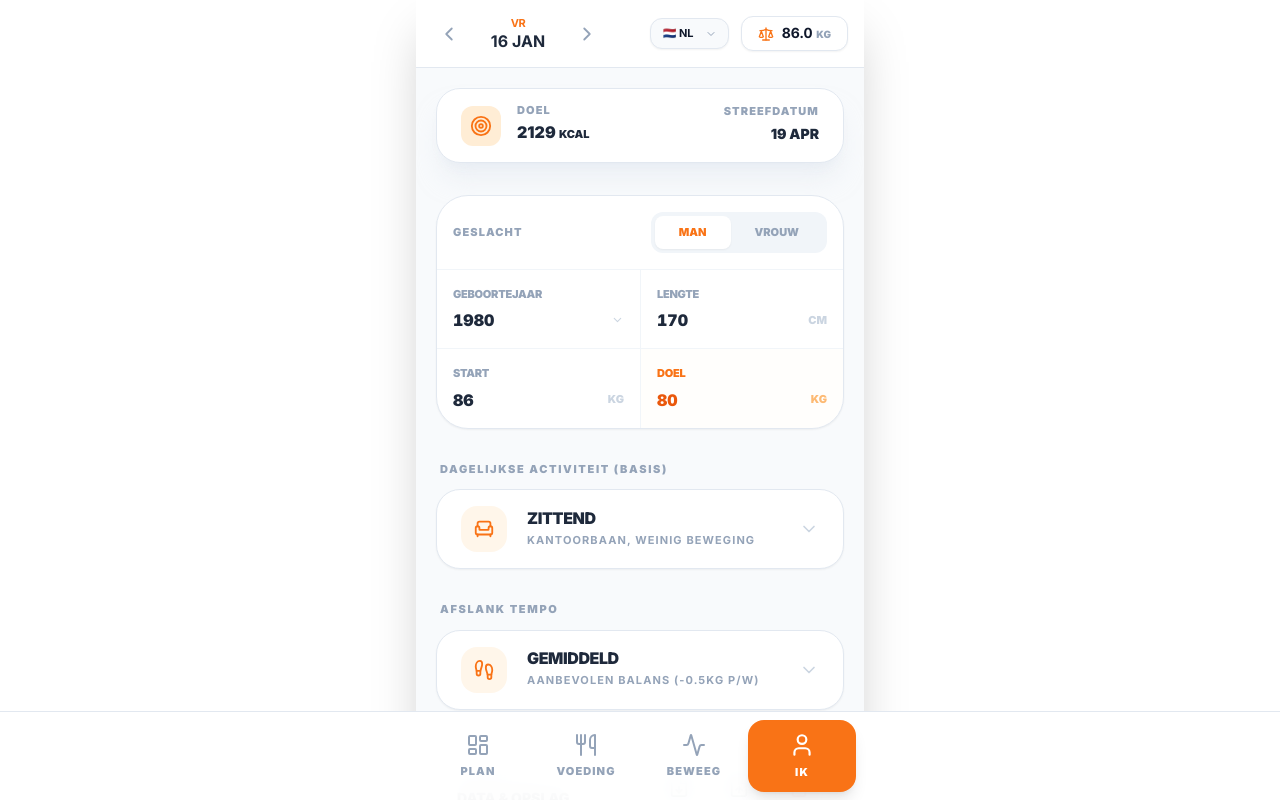
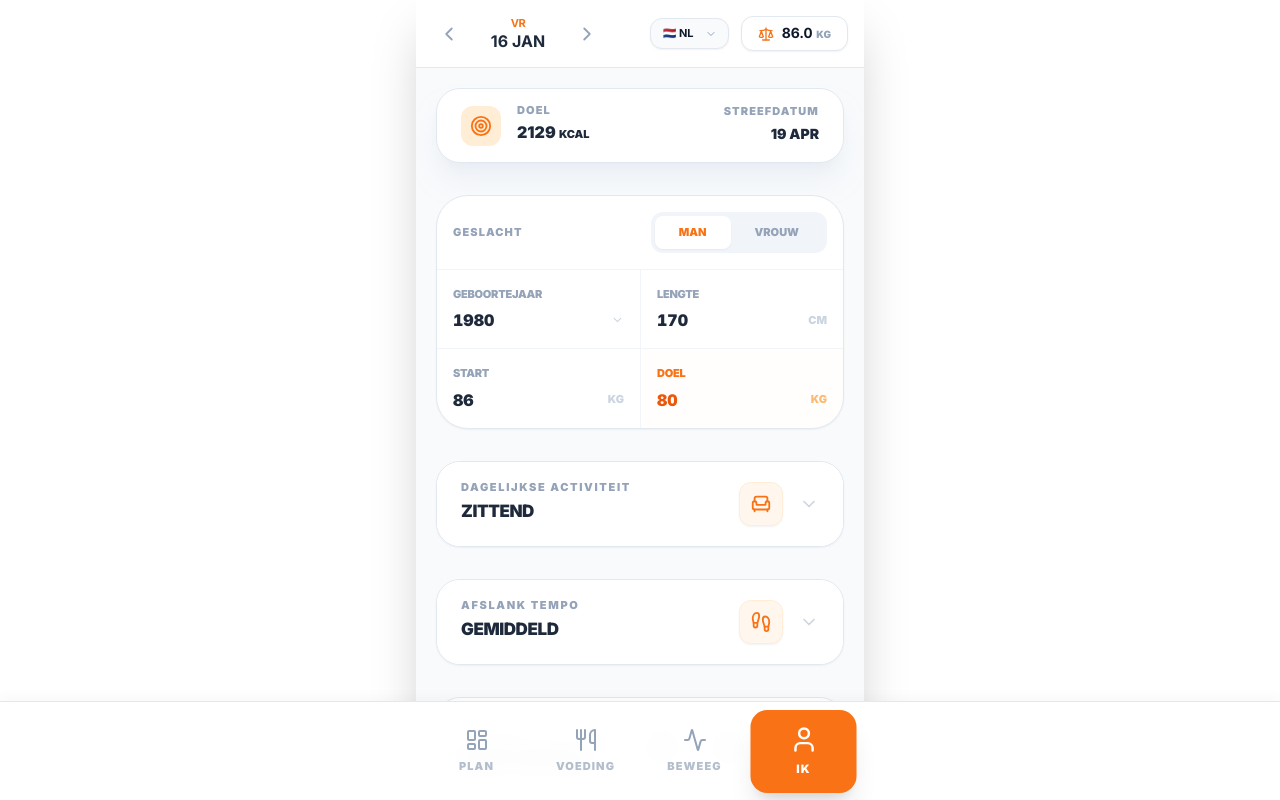
Before and after one commit to Legalfiction/My-healthy-planning, a React (Vite) app: page / in a window 1280 px wide. Both pictures are taken after a click on the button "IK". Built offline with nearby package versions, Linux system fonts and the light colour scheme.

Commit message:
feat(profile): Improve activity level selection UI
Refactors the activity level selection component in the user profile section. Enhances the visual presentation and interaction, making it more user-friendly.

```diff
--- a/App.tsx
+++ b/App.tsx
@@ -810,33 +810,39 @@ export default function App() {
              </div>
 
              {/* RICH LISTBOX: ACTIVITY LEVEL */}
-             <div className="space-y-3 relative">
-                <h3 className="text-[11px] font-black text-slate-400 uppercase tracking-[0.15em] px-1">Dagelijkse Activiteit (Basis)</h3>
-                <div className="bg-white rounded-[1.5rem] border border-slate-200 shadow-sm overflow-hidden">
+             <div className="space-y-4">
+                <div className="bg-white rounded-[1.5rem] border border-slate-200 shadow-sm overflow-hidden transition-all duration-300">
                    <button
                      onClick={() => { setIsActivitySelectOpen(!isActivitySelectOpen); setIsPaceSelectOpen(false); }}
-                     className="w-full px-6 py-4 flex items-center justify-between text-left"
+                     className={`w-full px-6 py-5 flex items-center justify-between text-left transition-colors ${isActivitySelectOpen ? 'bg-slate-50' : 'bg-white'}`}
                    >
+                     <div className="flex flex-col">
+                        <span className="text-[11px] font-black text-slate-400 uppercase tracking-[0.15em] leading-none mb-1.5">Dagelijkse Activiteit</span>
+                        <span className="text-[17px] font-black text-slate-800 uppercase tracking-tight">
                            {(() => {
                               const current = [
-                          { id: 'light', icon: Armchair, title: 'Zittend', desc: 'Kantoorbaan, weinig beweging' },
-                          { id: 'moderate', icon: Stethoscope, title: 'Gemiddeld', desc: 'Staand werk, lichte inspanning' },
-                          { id: 'heavy', icon: Construction, title: 'Zwaar werk', desc: 'Fysiek zwaar werk / bouw' }
-                        ].find(l => l.id === state.profile.activityLevel) || { icon: Armchair, title: 'Kies Niveau', desc: '' };
-                        return (
-                          <div className="flex items-center gap-5">
-                             <div className="p-3 bg-orange-100/50 rounded-2xl text-orange-500"><current.icon size={22} /></div>
-                             <div>
-                                <h4 className="text-base font-black text-slate-800 leading-none mb-1.5 uppercase tracking-tight">{current.title}</h4>
-                                <p className="text-[11px] text-slate-400 font-bold uppercase tracking-widest">{current.desc}</p>
+                                { id: 'light', title: 'Zittend' },
+                                { id: 'moderate', title: 'Gemiddeld' },
+                                { id: 'heavy', title: 'Zwaar werk' }
+                              ].find(l => l.id === state.profile.activityLevel);
+                              return current?.title || 'Kies Niveau';
+                           })()}
+                        </span>
                      </div>
+                     <div className="flex items-center gap-4">
+                        <div className="p-2.5 bg-orange-50 rounded-xl text-orange-500 shadow-sm border border-orange-100">
+                           {(() => {
+                              const iconMap: any = { light: Armchair, moderate: Stethoscope, heavy: Construction };
+                              const Icon = iconMap[state.profile.activityLevel || 'light'] || Armchair;
+                              return <Icon size={22} />;
+                           })()}
                         </div>
-                        );
-                     })()}
-                     <ChevronDown size={20} className={`text-slate-300 transition-transform ${isActivitySelectOpen ? 'rotate-180' : ''}`} />
+                        <ChevronDown size={20} className={`text-slate-300 transition-transform duration-300 ${isActivitySelectOpen ? 'rotate-180' : ''}`} />
+                     </div>
                    </button>
+
                    {isActivitySelectOpen && (
-                     <div className="border-t border-slate-100 divide-y divide-slate-50 bg-slate-50/30 animate-in slide-in-from-top-2 duration-200">
+                     <div className="border-t border-slate-100 divide-y divide-slate-50 bg-white animate-in slide-in-from-top-2 duration-300">
                         {[
                           { id: 'light', icon: Armchair, title: 'Zittend', desc: 'Kantoorbaan, weinig beweging' },
                           { id: 'moderate', icon: Stethoscope, title: 'Gemiddeld', desc: 'Staand werk, lichte inspanning' },
@@ -845,14 +851,16 @@ export default function App() {
                           <button
                              key={lvl.id}
                              onClick={() => { updateProfile({ activityLevel: lvl.id as any }); setIsActivitySelectOpen(false); }}
-                             className="w-full px-8 py-5 flex items-center gap-5 text-left hover:bg-white transition-colors"
+                             className="w-full px-7 py-5 flex items-center gap-5 text-left hover:bg-orange-50/50 transition-colors group"
                           >
-                             <div className={`p-3 rounded-2xl ${state.profile.activityLevel === lvl.id ? 'bg-orange-500 text-white' : 'bg-white text-slate-400 shadow-sm'}`}><lvl.icon size={22} /></div>
+                             <div className={`p-3.5 rounded-2xl transition-all ${state.profile.activityLevel === lvl.id ? 'bg-orange-500 text-white shadow-lg' : 'bg-slate-50 text-slate-400 group-hover:bg-white'}`}>
+                                <lvl.icon size={26} />
+                             </div>
                              <div className="flex-grow">
-                                <h4 className={`text-base font-black leading-none mb-1.5 uppercase ${state.profile.activityLevel === lvl.id ? 'text-orange-600' : 'text-slate-800'}`}>{lvl.title}</h4>
-                                <p className="text-[11px] text-slate-400 font-bold uppercase tracking-widest">{lvl.desc}</p>
+                                <h4 className={`text-[15px] font-black leading-none mb-1.5 uppercase tracking-tight ${state.profile.activityLevel === lvl.id ? 'text-orange-600' : 'text-slate-800'}`}>{lvl.title}</h4>
+                                <p className="text-[12px] text-slate-400 font-bold uppercase tracking-wider">{lvl.desc}</p>
                              </div>
-                             {state.profile.activityLevel === lvl.id && <Check size={20} className="text-orange-500" />}
+                             {state.profile.activityLevel === lvl.id && <div className="w-6 h-6 bg-orange-500 rounded-full flex items-center justify-center text-white shadow-sm animate-in zoom-in duration-300"><Check size={14} /></div>}
                           </button>
                         ))}
                      </div>
@@ -861,34 +869,40 @@ export default function App() {
              </div>
 
              {/* RICH LISTBOX: PACE */}
-             <div className="space-y-3 relative">
-                <h3 className="text-[11px] font-black text-slate-400 uppercase tracking-[0.15em] px-1">Afslank Tempo</h3>
-                <div className="bg-white rounded-[1.5rem] border border-slate-200 shadow-sm overflow-hidden">
+             <div className="space-y-4">
+                <div className="bg-white rounded-[1.5rem] border border-slate-200 shadow-sm overflow-hidden transition-all duration-300">
                    <button
                      onClick={() => { setIsPaceSelectOpen(!isPaceSelectOpen); setIsActivitySelectOpen(false); }}
-                     className="w-full px-6 py-4 flex items-center justify-between text-left"
+                     className={`w-full px-6 py-5 flex items-center justify-between text-left transition-colors ${isPaceSelectOpen ? 'bg-slate-50' : 'bg-white'}`}
                    >
+                     <div className="flex flex-col">
+                        <span className="text-[11px] font-black text-slate-400 uppercase tracking-[0.15em] leading-none mb-1.5">Afslank Tempo</span>
+                        <span className="text-[17px] font-black text-slate-800 uppercase tracking-tight">
                            {(() => {
                               const current = [
-                          { id: 'slow', icon: Turtle, title: 'Rustig', desc: 'Duurzaam afvallen (-0.25kg p/w)' },
-                          { id: 'average', icon: Footprints, title: 'Gemiddeld', desc: 'Aanbevolen balans (-0.5kg p/w)' },
-                          { id: 'fast', icon: Flame, title: 'Snel', desc: 'Ambitieus doel (-1.0kg p/w)' },
-                          { id: 'custom', icon: Pencil, title: 'Eigen tempo', desc: 'Kies zelf je streefdatum' }
-                        ].find(p => p.id === state.profile.weightLossSpeed) || { icon: Footprints, title: 'Kies Tempo', desc: '' };
-                        return (
-                          <div className="flex items-center gap-5">
-                             <div className="p-3 bg-orange-100/50 rounded-2xl text-orange-500"><current.icon size={22} /></div>
-                             <div>
-                                <h4 className="text-base font-black text-slate-800 leading-none mb-1.5 uppercase tracking-tight">{current.title}</h4>
-                                <p className="text-[11px] text-slate-400 font-bold uppercase tracking-widest">{current.desc}</p>
+                                { id: 'slow', title: 'Rustig' },
+                                { id: 'average', title: 'Gemiddeld' },
+                                { id: 'fast', title: 'Snel' },
+                                { id: 'custom', title: 'Eigen tempo' }
+                              ].find(p => p.id === state.profile.weightLossSpeed);
+                              return current?.title || 'Kies Tempo';
+                           })()}
+                        </span>
                      </div>
+                     <div className="flex items-center gap-4">
+                        <div className="p-2.5 bg-orange-50 rounded-xl text-orange-500 shadow-sm border border-orange-100">
+                           {(() => {
+                              const iconMap: any = { slow: Turtle, average: Footprints, fast: Flame, custom: Pencil };
+                              const Icon = iconMap[state.profile.weightLossSpeed || 'average'] || Footprints;
+                              return <Icon size={22} />;
+                           })()}
                         </div>
-                        );
-                     })()}
-                     <ChevronDown size={20} className={`text-slate-300 transition-transform ${isPaceSelectOpen ? 'rotate-180' : ''}`} />
+                        <ChevronDown size={20} className={`text-slate-300 transition-transform duration-300 ${isPaceSelectOpen ? 'rotate-180' : ''}`} />
+                     </div>
                    </button>
+
                    {isPaceSelectOpen && (
-                     <div className="border-t border-slate-100 divide-y divide-slate-50 bg-slate-50/30 animate-in slide-in-from-top-2 duration-200">
+                     <div className="border-t border-slate-100 divide-y divide-slate-50 bg-white animate-in slide-in-from-top-2 duration-300">
                         {[
                           { id: 'slow', icon: Turtle, title: 'Rustig', desc: 'Duurzaam afvallen (-0.25kg p/w)' },
                           { id: 'average', icon: Footprints, title: 'Gemiddeld', desc: 'Aanbevolen balans (-0.5kg p/w)' },
@@ -898,14 +912,16 @@ export default function App() {
                           <button
                              key={sp.id}
                              onClick={() => { updateProfile({ weightLossSpeed: sp.id as any }); setIsPaceSelectOpen(false); }}
-                             className="w-full px-8 py-5 flex items-center gap-5 text-left hover:bg-white transition-colors"
+                             className="w-full px-7 py-5 flex items-center gap-5 text-left hover:bg-orange-50/50 transition-colors group"
                           >
-                             <div className={`p-3 rounded-2xl ${state.profile.weightLossSpeed === sp.id ? 'bg-orange-500 text-white' : 'bg-white text-slate-400 shadow-sm'}`}><sp.icon size={22} /></div>
+                             <div className={`p-3.5 rounded-2xl transition-all ${state.profile.weightLossSpeed === sp.id ? 'bg-orange-500 text-white shadow-lg' : 'bg-slate-50 text-slate-400 group-hover:bg-white'}`}>
+                                <sp.icon size={26} />
+                             </div>
                              <div className="flex-grow">
-                                <h4 className={`text-base font-black leading-none mb-1.5 uppercase ${state.profile.weightLossSpeed === sp.id ? 'text-orange-600' : 'text-slate-800'}`}>{sp.title}</h4>
-                                <p className="text-[11px] text-slate-400 font-bold uppercase tracking-widest">{sp.desc}</p>
+                                <h4 className={`text-[15px] font-black leading-none mb-1.5 uppercase tracking-tight ${state.profile.weightLossSpeed === sp.id ? 'text-orange-600' : 'text-slate-800'}`}>{sp.title}</h4>
+                                <p className="text-[12px] text-slate-400 font-bold uppercase tracking-wider">{sp.desc}</p>
                              </div>
-                             {state.profile.weightLossSpeed === sp.id && <Check size={20} className="text-orange-500" />}
+                             {state.profile.weightLossSpeed === sp.id && <div className="w-6 h-6 bg-orange-500 rounded-full flex items-center justify-center text-white shadow-sm animate-in zoom-in duration-300"><Check size={14} /></div>}
                           </button>
                         ))}
                      </div>
@@ -913,20 +929,29 @@ export default function App() {
                 </div>
 
                 {state.profile.weightLossSpeed === 'custom' && (
-                  <div className="mt-4 p-4 bg-orange-100/30 rounded-2xl border border-orange-200 flex items-center justify-between animate-in slide-in-from-top-2 duration-300">
-                     <label className="text-[11px] font-black text-orange-700 uppercase tracking-[0.15em]">EIGEN DATUM</label>
-                     <input type="date" min={minSafeDate} value={state.profile.customTargetDate || ''} onChange={(e) => updateProfile({ customTargetDate: e.target.value })} className="bg-white border-none py-2 px-4 rounded-xl font-black text-sm text-orange-600 outline-none shadow-sm" />
+                  <div className="mt-4 p-5 bg-orange-100/30 rounded-2xl border border-orange-200 flex items-center justify-between animate-in slide-in-from-top-2 duration-400">
+                     <label className="text-[12px] font-black text-orange-700 uppercase tracking-[0.2em]">EIGEN DATUM</label>
+                     <input
+                        type="date"
+                        min={minSafeDate}
+                        value={state.profile.customTargetDate || ''}
+                        onChange={(e) => updateProfile({ customTargetDate: e.target.value })}
+                        className="bg-white border-none py-2.5 px-5 rounded-xl font-black text-[15px] text-orange-600 outline-none shadow-sm focus:ring-2 focus:ring-orange-200"
+                     />
                   </div>
                 )}
              </div>
 
              {/* DATA STORAGE */}
-             <div className="bg-white rounded-[1.5rem] p-5 border border-slate-200 shadow-sm flex items-center justify-between">
-                <div><span className="text-[11px] font-black text-slate-400 uppercase tracking-widest block mb-1">SYSTEM</span><span className="text-sm font-black text-slate-800">{t.dataStorage}</span></div>
-                <div className="flex gap-3">
-                   <button onClick={handleExportData} className="w-12 h-12 bg-slate-50 rounded-2xl flex items-center justify-center text-slate-600 border border-slate-100 hover:bg-slate-100 active:scale-90 transition-all"><FileDown size={22}/></button>
-                   <button onClick={() => fileInputRef.current?.click()} className="w-12 h-12 bg-slate-50 rounded-2xl flex items-center justify-center text-slate-600 border border-slate-100 hover:bg-slate-100 active:scale-90 transition-all"><FileUp size={22}/></button>
-                   <button onClick={async () => { if(confirm(t.dataManagement.clearConfirm)){ await idb.clear(); window.location.reload(); } }} className="w-12 h-12 bg-red-50 rounded-2xl flex items-center justify-center text-red-600 border border-red-100 hover:bg-red-100 active:scale-90 transition-all"><Trash2 size={22}/></button>
+             <div className="bg-white rounded-[1.5rem] p-6 border border-slate-200 shadow-sm flex items-center justify-between">
+                <div>
+                   <span className="text-[11px] font-black text-slate-400 uppercase tracking-widest block mb-1.5">Systeem</span>
+                   <span className="text-base font-black text-slate-800">{t.dataStorage}</span>
+                </div>
+                <div className="flex gap-4">
+                   <button onClick={handleExportData} className="w-13 h-13 bg-slate-50 rounded-2xl flex items-center justify-center text-slate-600 border border-slate-100 hover:bg-slate-100 active:scale-90 transition-all p-3 shadow-sm"><FileDown size={24}/></button>
+                   <button onClick={() => fileInputRef.current?.click()} className="w-13 h-13 bg-slate-50 rounded-2xl flex items-center justify-center text-slate-600 border border-slate-100 hover:bg-slate-100 active:scale-90 transition-all p-3 shadow-sm"><FileUp size={24}/></button>
+                   <button onClick={async () => { if(confirm(t.dataManagement.clearConfirm)){ await idb.clear(); window.location.reload(); } }} className="w-13 h-13 bg-red-50 rounded-2xl flex items-center justify-center text-red-600 border border-red-100 hover:bg-red-100 active:scale-90 transition-all p-3 shadow-sm"><Trash2 size={24}/></button>
                 </div>
                 <input type="file" ref={fileInputRef} onChange={handleRestoreData} accept=".json" className="hidden" />
              </div>
@@ -934,8 +959,8 @@ export default function App() {
         )}
       </main>
 
-      <nav className="fixed bottom-0 left-0 right-0 z-50 bg-white/95 backdrop-blur-md border-t border-slate-200 pb-[env(safe-area-inset-bottom)]">
-        <div className="max-w-md mx-auto p-2 flex justify-between items-center">
+      <nav className="fixed bottom-0 left-0 right-0 z-[60] bg-white/95 backdrop-blur-md border-t border-slate-200 pb-[env(safe-area-inset-bottom)] shadow-[0_-4px_12px_rgba(0,0,0,0.03)]">
+        <div className="max-w-md mx-auto p-2.5 flex justify-between items-center gap-2">
           {[
             { id: 'dashboard', icon: LayoutDashboard, label: t.tabs.dashboard },
             { id: 'meals', icon: Utensils, label: t.tabs.meals },
@@ -949,10 +974,10 @@ export default function App() {
                 setIsActivitySelectOpen(false);
                 setIsPaceSelectOpen(false);
               }}
-              className={`flex flex-col items-center justify-center flex-1 py-3 rounded-2xl transition-all ${activeTab === tab.id ? 'bg-orange-500 text-white shadow-lg' : 'text-slate-400 hover:bg-slate-50'}`}
+              className={`flex flex-col items-center justify-center flex-1 py-3.5 rounded-2xl transition-all duration-300 ${activeTab === tab.id ? 'bg-orange-500 text-white shadow-xl scale-105' : 'text-slate-400 hover:bg-slate-50'}`}
             >
-              <tab.icon size={tab.id === activeTab ? 26 : 24} />
-              <span className="text-[11px] font-black uppercase tracking-widest mt-1.5">{tab.label}</span>
+              <tab.icon size={tab.id === activeTab ? 28 : 24} />
+              <span className={`text-[11px] font-black uppercase tracking-widest mt-1.5 ${tab.id === activeTab ? 'opacity-100' : 'opacity-70'}`}>{tab.label}</span>
             </button>
           ))}
         </div>
@@ -967,6 +992,11 @@ export default function App() {
         input[type="number"] { -moz-appearance: textfield; }
         input::-webkit-outer-spin-button, input::-webkit-inner-spin-button { -webkit-appearance: none; margin: 0; }
         input[type="date"]::-webkit-calendar-picker-indicator { background: transparent; bottom: 0; color: transparent; cursor: pointer; height: auto; left: 0; position: absolute; right: 0; top: 0; width: auto; }
+
+        /* Fixed scroll area adjustment */
+        main {
+          height: calc(100vh - 150px);
+        }
       `}</style>
     </div>
   );
```
Lines whose indentation alone changed are shown as unchanged.
